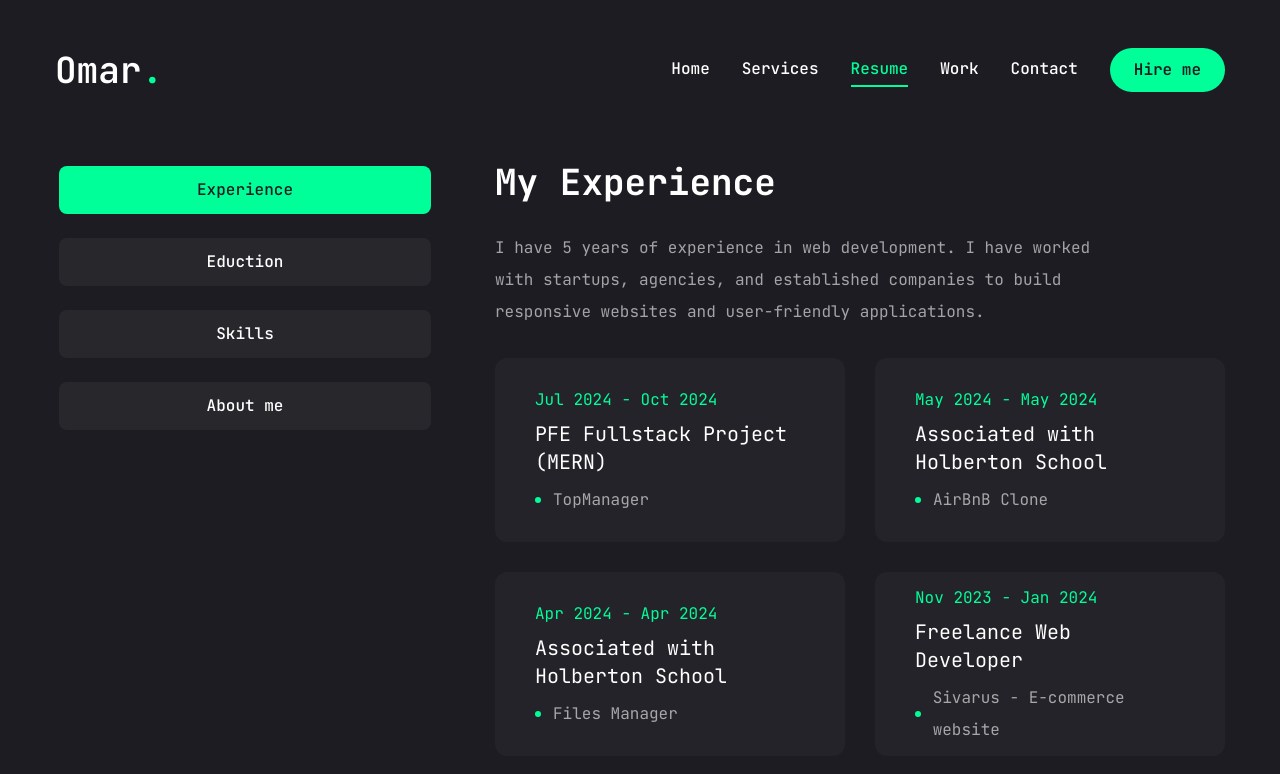
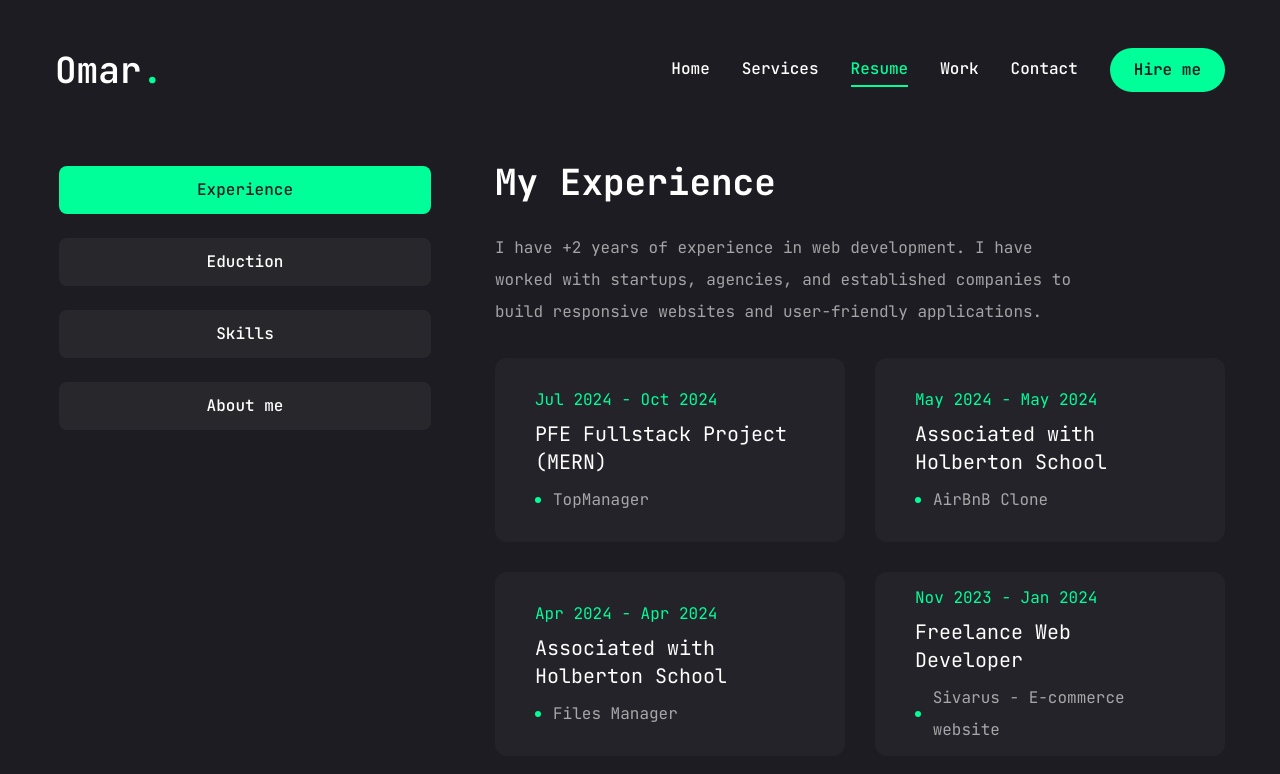
Before and after one commit to OmarElati/OmarElati-portfolio, a Next.js app: page /resume in a window 1280 px wide. Shown: the top 774 px of the page. Built offline with nearby package versions, Linux system fonts and the light colour scheme.

Commit message:
update it

```diff
--- a/app/resume/page.jsx
+++ b/app/resume/page.jsx
@@ -58,7 +58,7 @@ const about = {
 const experience = {
   icon: '/assets/resume/badge.svg',
   title: ' My Experience',
-  description: 'I have 5 years of experience in web development. I have worked with startups, agencies, and established companies to build responsive websites and user-friendly applications.',
+  description: 'I have +2 years of experience in web development. I have worked with startups, agencies, and established companies to build responsive websites and user-friendly applications.',
   items: [
     {
       campany: "TopManager",
@@ -112,7 +112,7 @@ const experience = {
 const education = {
   icon: '/assets/resume/cap.svg',
   title: ' My Education',
-  description: 'I have 5 years of experience in web development. I have worked with startups, agencies, and established companies to build responsive websites and user-friendly applications.',
+  description: 'I have +2 years of experience in web development. I have worked with startups, agencies, and established companies to build responsive websites and user-friendly applications.',
   items: [
     {
       institution: "Holberton School",
```
